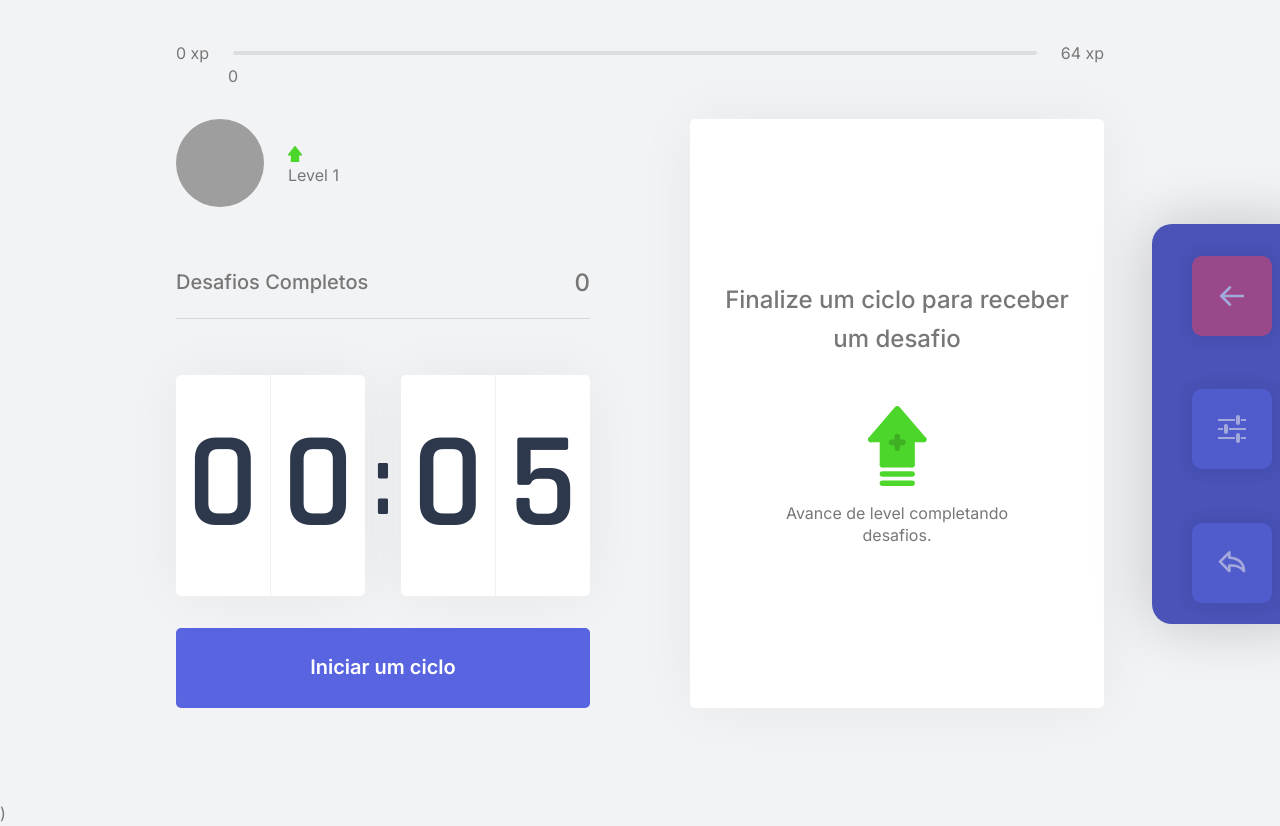
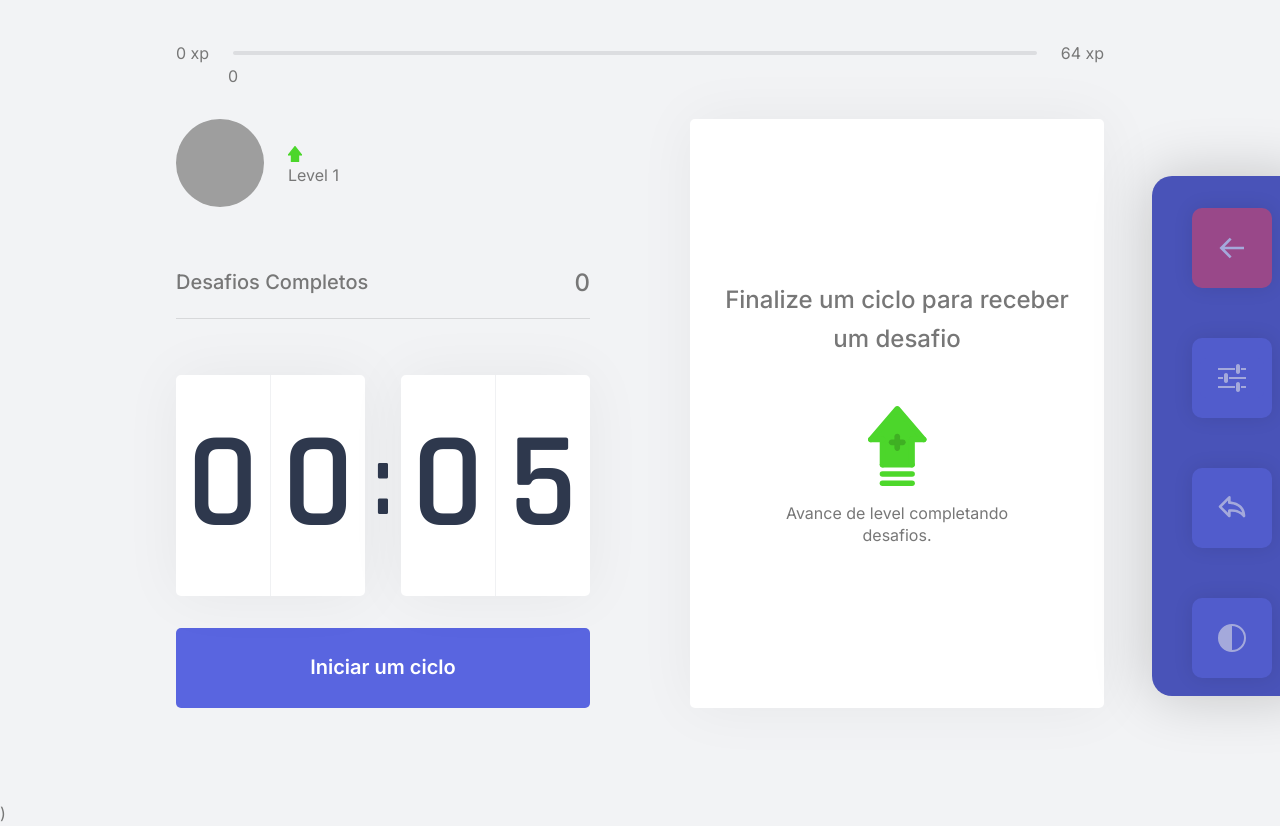
Before and after one commit to paichato/moveit-next, a Next.js app: page /moveit in a window 1280 px wide. Built offline with nearby package versions, Linux system fonts and the light colour scheme; grey boxes are pictures that could not be loaded.

Commit message:
:construction: feat -> bugs on dark button

```diff
--- a/src/components/Sidebar.tsx
+++ b/src/components/Sidebar.tsx
@@ -1,20 +1,24 @@
 import styles from "../styles/component/Sidebar.module.css";
-import Link from "next/link";
 import { BiArrowBack } from "react-icons/bi";
 import { IoMdOptions } from "react-icons/io";
-import { FiShare2 } from "react-icons/fi";
 import { useRouter } from "next/router";
-import { AriaAttributes, ReactEventHandler, useContext, useEffect } from "react";
+import { useContext, useEffect } from "react";
 import { LogoutContext } from "../contexts/LogoutContext";
-import { Menu, MenuButton, MenuDivider, MenuItem, MenuList } from "@chakra-ui/menu";
+import {
+  Menu,
+  MenuButton,
+  MenuDivider,
+  MenuItem,
+  MenuList,
+} from "@chakra-ui/menu";
 import { Button } from "@chakra-ui/button";
-import {FaHourglassStart} from 'react-icons/fa'
-import {BsClockHistory} from 'react-icons/bs';
-import {BiShare} from 'react-icons/bi';
-import {GiClockwork} from 'react-icons/gi';
+import { FaHourglassStart } from "react-icons/fa";
+import { BsClockHistory } from "react-icons/bs";
+import { BiShare } from "react-icons/bi";
+import { VscColorMode } from "react-icons/vsc";
+import { GiClockwork } from "react-icons/gi";
 import { ChakraProvider, extendTheme } from "@chakra-ui/react";
-import { CountdownContext, CountdownProvider } from "../contexts/CountdownContext";
-
+import { CountdownContext } from "../contexts/CountdownContext";
 
 const theme = extendTheme({
   styles: {
@@ -22,27 +26,25 @@ const theme = extendTheme({
       "html, body": {
         fontFamily: "Inter",
         color: props.colorMode === "dark" ? "white" : "var(--text)",
-            background:props.colorMode === "dark"? "white": "var(--background)",
+        background: props.colorMode === "dark" ? "white" : "var(--background)",
         lineHeight: "tall",
       },
       a: {
         color: props.colorMode === "dark" ? "teal.300" : "var(--white)",
       },
-        svg:{
-            fill:"var(--white)",
-        }
+      svg: {
+        fill: "var(--white)",
+      },
     }),
   },
-  })
+});
 
 export function Sidebar() {
   const router = useRouter();
   const { show, mostrar } = useContext(LogoutContext);
-  const {setCTime}=useContext(CountdownContext);
+  const { setCTime } = useContext(CountdownContext);
 
-  useEffect(() => {
-
-  }, [setCTime])
+  useEffect(() => {}, [setCTime]);
 
   function handleLogout() {
     //prompt confirmation modal
@@ -52,7 +54,7 @@ export function Sidebar() {
     console.log("mostrar");
   }
 
-  function handleConfig(e:React.FormEvent<HTMLButtonElement>) {
+  function handleConfig(e: React.FormEvent<HTMLButtonElement>) {
     //prompt config modal to choose time
     //if choosen switch time
     console.log(e.currentTarget.value);
@@ -69,36 +71,74 @@ export function Sidebar() {
     //
   }
 
-
-
   return (
     <>
       <div className={styles.container}>
         <button onClick={handleLogout}>
           <BiArrowBack />
-        </button  >
+        </button>
 
-   <button style={{background:"var(--blue)"}}>
+        <button style={{ background: "var(--blue)" }}>
           <ChakraProvider theme={theme}>
-
-        <Menu isLazy placement="left" >
-          <MenuButton as={Button} style={{ background: "var(--blue)", alignItems:"center", justifyContent:"center", display:"flex" }}>
+            <Menu isLazy placement="left">
+              <MenuButton
+                as={Button}
+                style={{
+                  background: "var(--blue)",
+                  alignItems: "center",
+                  justifyContent: "center",
+                  display: "flex",
+                }}
+              >
                 <IoMdOptions />
               </MenuButton>
-          <MenuList   style={{background:"var(--white)",boxShadow:"0 0 20px rgba(0,0,200,0.2)", outline:"none", border:"none"}}>
-            <MenuItem  role="menuitemradio" value={0}  onClick={handleConfig}   icon={<FaHourglassStart style={{fill:"var(--blue-dark)"}}/> } style={{ color:"var(--title)", fontWeight:"bolder"}}>DEMO - 5 s</MenuItem>
-            <MenuDivider style={{color:"var(--gray-line)"}}/>
-            <MenuItem value={1} onClick={handleConfig}  icon={<BsClockHistory style={{fill:"var(--blue-dark)"}}/>} style={{ color:"var(--title)", fontWeight:"bolder"}}>POMODORO - 25 m</MenuItem>
-            <MenuDivider/>
-            <MenuItem value={2} onClick={handleConfig} icon={<GiClockwork style={{fill:"var(--blue-dark)"}}/>}style={{ color:"var(--title)", fontWeight:"bolder"}}>ADVANCED - 1 h</MenuItem>
-
+              <MenuList
+                style={{
+                  background: "var(--white)",
+                  boxShadow: "0 0 20px rgba(0,0,200,0.2)",
+                  outline: "none",
+                  border: "none",
+                }}
+              >
+                <MenuItem
+                  role="menuitemradio"
+                  value={0}
+                  onClick={handleConfig}
+                  icon={
+                    <FaHourglassStart style={{ fill: "var(--blue-dark)" }} />
+                  }
+                  style={{ color: "var(--title)", fontWeight: "bolder" }}
+                >
+                  DEMO - 5 s
+                </MenuItem>
+                <MenuDivider style={{ color: "var(--gray-line)" }} />
+                <MenuItem
+                  value={1}
+                  onClick={handleConfig}
+                  icon={<BsClockHistory style={{ fill: "var(--blue-dark)" }} />}
+                  style={{ color: "var(--title)", fontWeight: "bolder" }}
+                >
+                  POMODORO - 25 m
+                </MenuItem>
+                <MenuDivider />
+                <MenuItem
+                  value={2}
+                  onClick={handleConfig}
+                  icon={<GiClockwork style={{ fill: "var(--blue-dark)" }} />}
+                  style={{ color: "var(--title)", fontWeight: "bolder" }}
+                >
+                  ADVANCED - 1 h
+                </MenuItem>
               </MenuList>
             </Menu>
-
           </ChakraProvider>
         </button>
-        <button>
+        <button style={{ background: "var(--blue)" }}>
           <BiShare />
+        </button>
+
+        <button style={{ fill: "var(--title)" }}>
+          <VscColorMode />
         </button>
       </div>
     </>
--- a/src/styles/component/Sidebar.module.css
+++ b/src/styles/component/Sidebar.module.css
@@ -1,7 +1,7 @@
 .container{
     position: fixed;
     width: 10rem;
-    min-height: 50vh;
+    min-height: 65vh;
     left: 90%;
     background: var(--blue-dark);
     display: flex;
@@ -11,7 +11,7 @@
     box-shadow: 0px 0px 60px rgba(0, 0, 0, 0.2);
     /* opacity: 0.8; */
     z-index: 2;
-    margin-top: 14rem;
+    margin-top: 11rem;
 }
 
 .container > button{
@@ -50,3 +50,7 @@
     height: 2rem;
     fill: var(--white);
 }
+
+.colormode:hover{
+    background: #242424;
+}
```
Lines whose indentation alone changed are shown as unchanged.
